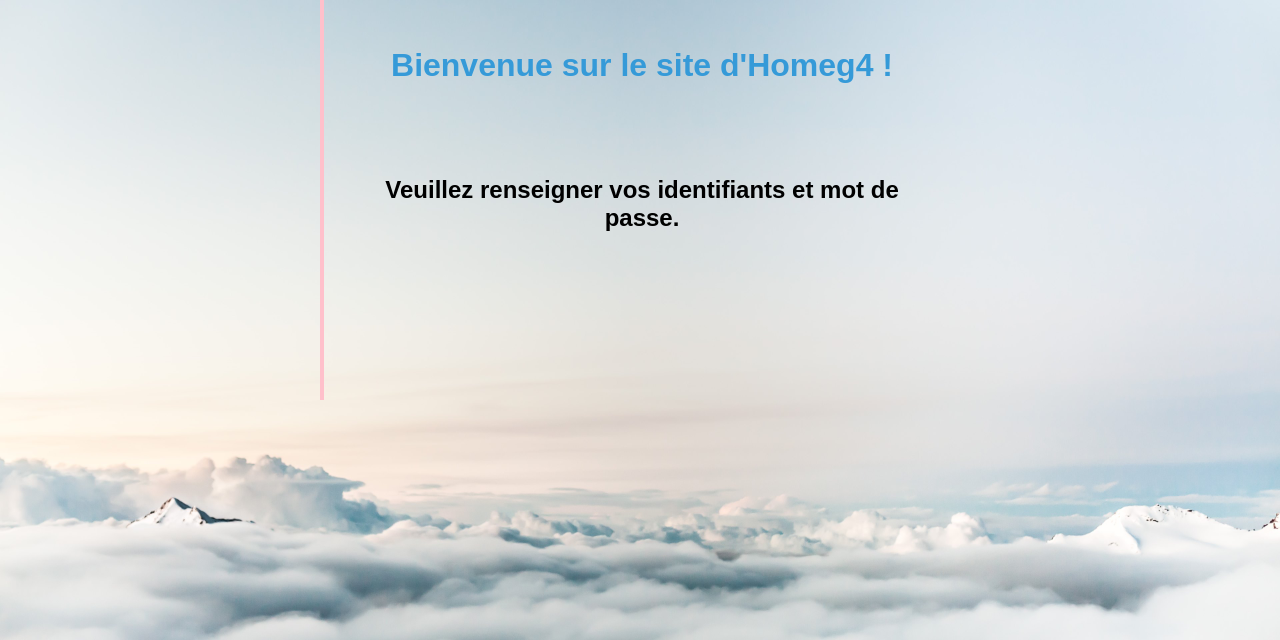
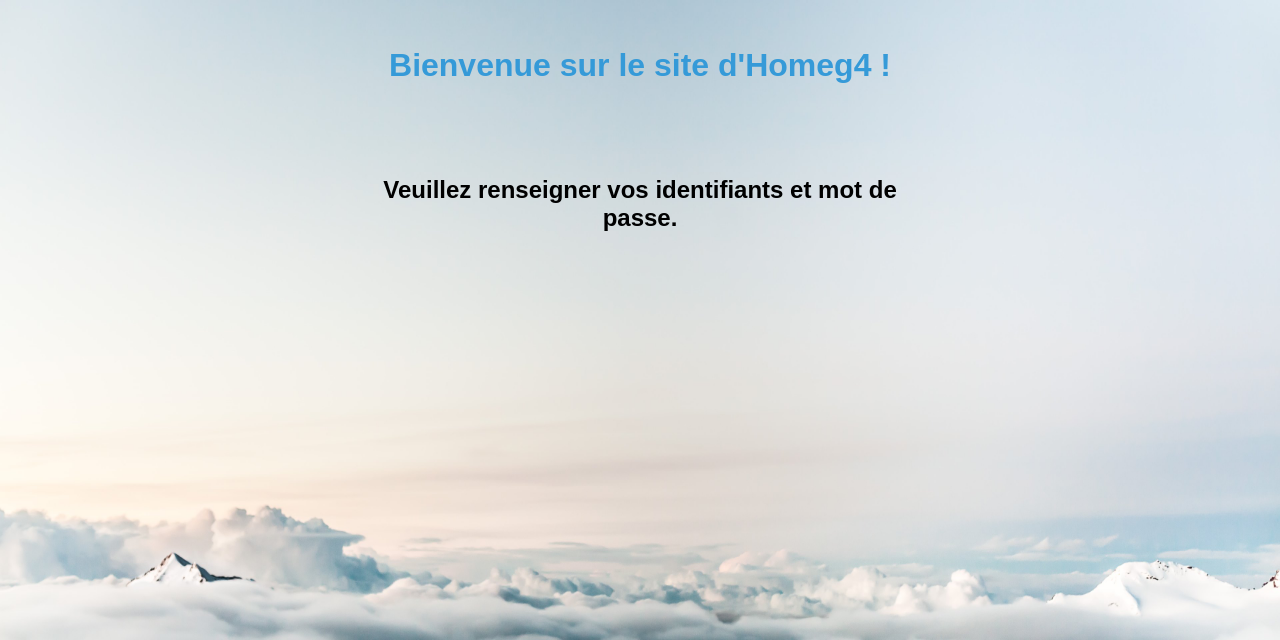
Before and after one commit to OscarLoisel/Site-final, a PHP site: template homeg4/vue/connexion_erreur.php in a window 1280 px wide. Shown: the top 640 px of the page. Run offline with PHP 8.4, Linux system fonts and the light colour scheme; the template is opened without the code that fills it, so the values that code supplies are empty.

Commit message:
juste qq trucs

```diff
--- a/homeg4/style/style.css
+++ b/homeg4/style/style.css
@@ -3,7 +3,7 @@ body {
 	margin : auto;
 	width : 100%;
 	background-image: url("../images/background.png");
-	background-size: 100%;
+	background-size: 100% 100%;
 	background-attachment: fixed;
 }
 
@@ -30,6 +30,7 @@ header {
 	height: 30%;
 }
 
+
 nav {
 	display: flex;
 }
@@ -43,9 +44,10 @@ nav {
 	justify-content: space-around;
 	margin-left : 50px;
 	width : 200%;
-	height : 27%;
-	/*border : 2px solid black;*/
+	height : 10%;
+	border : 2px solid black;
 }
+
 #menu-accordeon, #menu-accordeon ul{
 padding:0;
 list-style:none;
@@ -68,12 +70,14 @@ left : -25px;
 width : 100%;
 border-radius:0;
 }
+
 #menu-accordeon ul li:hover{
 border-radius:0;
 }
 #menu-accordeon ul li:last-child{
 border-radius:0 0 8px 8px;
 }
+
 #menu-accordeon ul{
 position:absolute;
 z-index: 1000;
@@ -157,6 +161,7 @@ color:#000;
 	font-size: 2em;
 	border-top: black solid;
 	border-bottom: black solid;
+
 }
 
 
@@ -173,14 +178,14 @@ form
 
 
 
-aside {
+/*aside {
 	border: 2px solid pink;
 }
 #aside
 {
 	border: 2px solid pink;
 
-}
+}*/
 #tdb {
 	width: 16.1em;
 	height: 10em;
```
